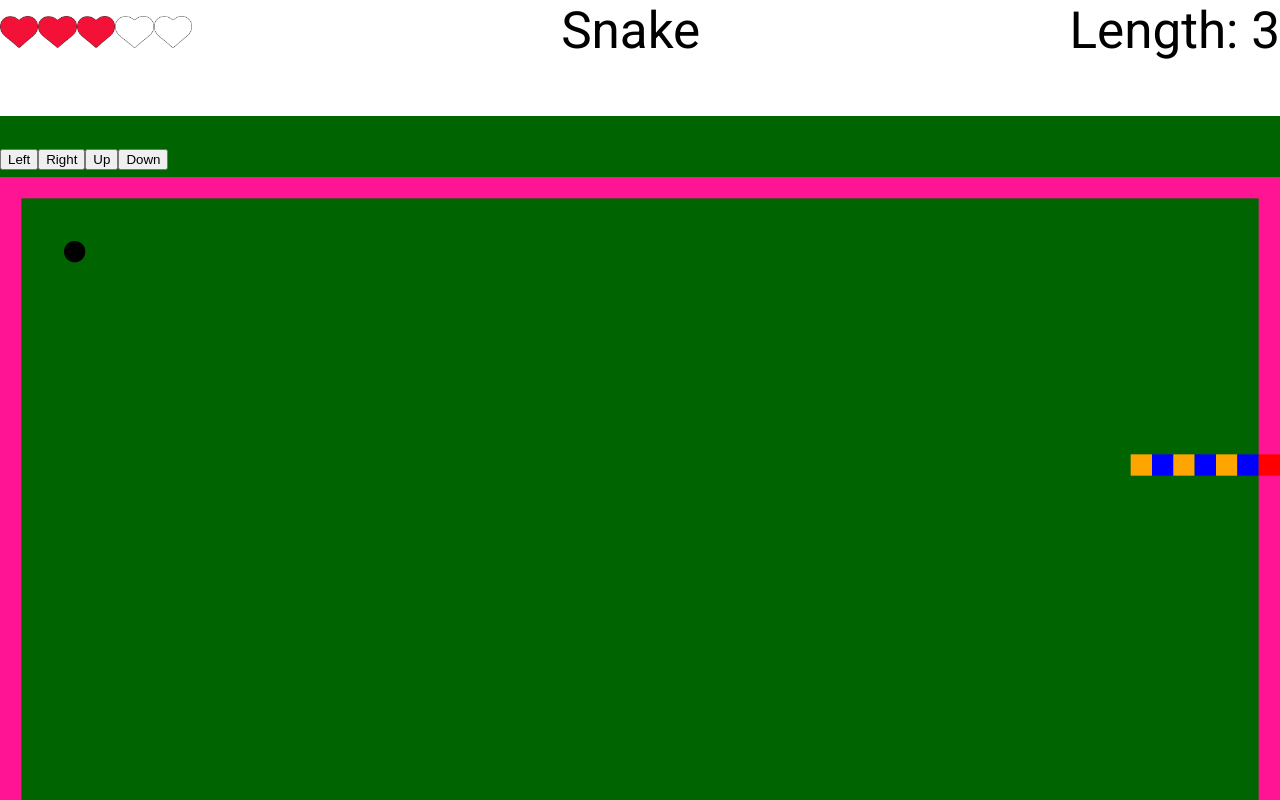
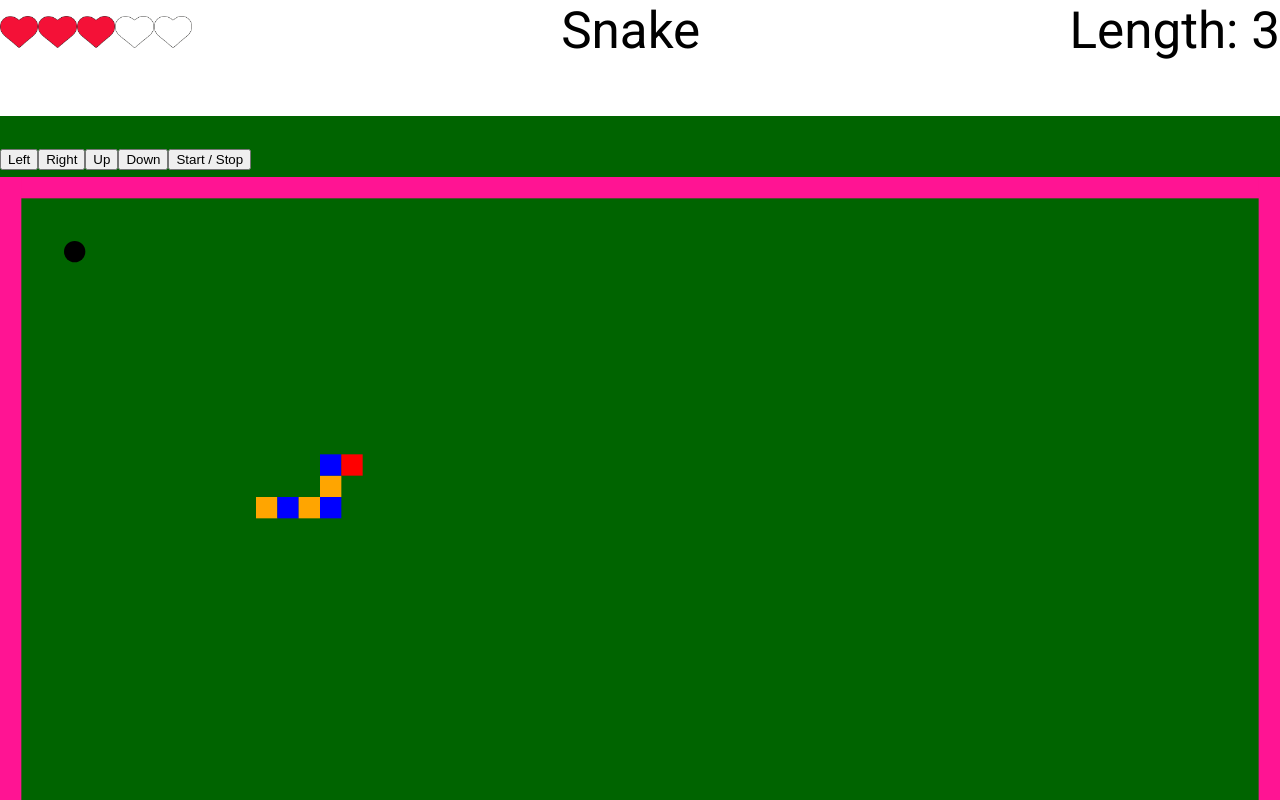
Before and after one commit to Talex210/caterpillar_react, a React (Create React App) app: page / in a window 1280 px wide. Shown: the top 800 px of the page. Built offline with nearby package versions, Linux system fonts and the light colour scheme.

Commit message:
I made a graphical start\ stop button and its logic, the same logic works on the space on the keyboard. Added snake control on Num Lock.

```diff
--- a/src/Component/ControlButtons/ControlButtons.jsx
+++ b/src/Component/ControlButtons/ControlButtons.jsx
@@ -4,11 +4,7 @@ import style from './ControlButtons.module.css'
 export const ControlButtons = () => {
 
     /*useEffect(() => {
-        const onKeypress = e => {
-            if(e.code === 'KeyW') {
-                console.log('press W')
-            }
-        }
+        const onKeypress = e => console.log(e)
 
         document.addEventListener('keypress', onKeypress);
 
--- a/src/Component/GameArea/GameArea.jsx
+++ b/src/Component/GameArea/GameArea.jsx
@@ -30,20 +30,52 @@ export const GameArea = (props) => {
         props.setStop(stop)
     }
 
+    const stop = () => {
+        props.setStartStop(true);
+        clearInterval(props.intervalStop);
+    }
+
+    const start = () => {
+        props.setStartStop(false);
+        switch (props.direction) {
+            case 'right':
+                right();
+                break;
+            case 'left':
+                left();
+                break;
+            case 'up':
+                up();
+                break;
+            case 'down':
+                down();
+                break;
+            default:
+                break;
+        }
+    }
+
     useEffect(() => {
         const onKeypress = e => {
             switch (e.code) {
                 case 'KeyD':
+                case 'Numpad6':
                     right()
                     break;
                 case 'KeyA':
+                case 'Numpad4':
                     left()
                     break;
-                case 'KeyW':
+                case 'KeyW' :
+                case 'Numpad8':
                     up()
                     break;
                 case 'KeyS':
+                case 'Numpad2':
                     down()
+                    break;
+                case 'Space':
+                    props.isStop ? start() : stop()
                     break;
                 default:
                     break;
@@ -55,7 +87,7 @@ export const GameArea = (props) => {
         return () => {
             document.removeEventListener('keypress', onKeypress);
         };
-    }, [down, left, right, up]);
+    }, [down, left, props.isStop, right, start, stop, up]);
 
     return (
         <div className={style.gameArea}>
@@ -66,6 +98,7 @@ export const GameArea = (props) => {
             <button onClick={right}>Right</button>
             <button onClick={up}>Up</button>
             <button onClick={down}>Down</button>
+            <button onClick={props.isStop ? start : stop}>Start / Stop</button>
             <svg className={style.canvas}
                  id='canvas'
                  viewBox={props.viewBox}>
--- a/src/Component/GameArea/GameAreaContainer.jsx
+++ b/src/Component/GameArea/GameAreaContainer.jsx
@@ -2,7 +2,15 @@ import {connect} from 'react-redux';
 import React from 'react';
 import {GameArea} from './GameArea';
 import {minusLife, plusLength} from '../../Redux/HeaderReducer';
-import {IsThereCollision, moveDown, moveLeft, moveRight, moveUp, setStop} from '../../Redux/GameAreaReducer';
+import {
+    IsThereCollision,
+    moveDown,
+    moveLeft,
+    moveRight,
+    moveUp,
+    setStartStop,
+    setStop
+} from '../../Redux/GameAreaReducer';
 
 class GameAreaContainer extends React.Component {
     viewBox = [0, 0, this.props.width, this.props.height];
@@ -20,8 +28,8 @@ class GameAreaContainer extends React.Component {
 
     componentDidMount() {
         setInterval(this.props.IsThereCollision, 100);
-        let stop = setInterval(this.props.moveRight, 125);
-        this.props.setStop(stop);
+        /*let stop = setInterval(this.props.moveRight, 125);
+        this.props.setStop(stop);*/
     }
 
     setStop = (stop) => {
@@ -89,6 +97,9 @@ class GameAreaContainer extends React.Component {
                           right={this.right}
                           down={this.down}
                           left={this.left}
+                          direction={this.props.direction}
+                          isStop={this.props.isStop}
+                          setStartStop={this.props.setStartStop}
                     // minusLife={this.minusLife2}
                 />
             </>
@@ -107,10 +118,11 @@ const mapStateToProps = (state) => {
         snakeLength: state.header.snakeLength,
         intervalStop: state.gameArea.intervalStop,
         isCollision: state.gameArea.isCollision,
-        direction: state.gameArea.direction
+        direction: state.gameArea.direction,
+        isStop: state.gameArea.isStop
     }
 }
 
 export default connect(mapStateToProps, {
-    minusLife, plusLength, moveRight, setStop, IsThereCollision, moveUp, moveDown, moveLeft
+    minusLife, plusLength, moveRight, setStop, IsThereCollision, moveUp, moveDown, moveLeft, setStartStop
 })(GameAreaContainer)
--- a/src/Redux/GameAreaReducer.js
+++ b/src/Redux/GameAreaReducer.js
@@ -4,6 +4,7 @@ const UP = 'UP';
 const DOWN = 'DOWN';
 const STOP = 'STOP';
 const COLLISION = 'COLLISION';
+const BUTTON_START_STOP = 'BUTTON_START_STOP';
 
 let initialState = {
     width: Math.trunc(window.innerWidth / 100) * 100, // нужно разобраться, что бы игра не выходила за видимий экрна
@@ -19,7 +20,8 @@ let initialState = {
     },
     direction: 'right',
     intervalStop: 0,
-    isCollision: false
+    isCollision: false,
+    isStop: true
 }
 
 export const GameAreaReducer = (state = initialState, action) => {
@@ -88,6 +90,11 @@ export const GameAreaReducer = (state = initialState, action) => {
             }
             return state;
         // this.props.minusLife(this.life - 1);
+        case BUTTON_START_STOP:
+            return {
+                ...state,
+                isStop: action.start_stop
+            }
         default:
             return state;
     }
@@ -99,5 +106,6 @@ export const moveDown = () => ({type: DOWN});
 export const moveLeft = () => ({type: LEFT});
 export const setStop = (stop) => ({type: STOP, stop});
 export const IsThereCollision = () => ({type: COLLISION});
+export const setStartStop = (start_stop) => ({type: BUTTON_START_STOP, start_stop});
 
 window.initialState = initialState
```
